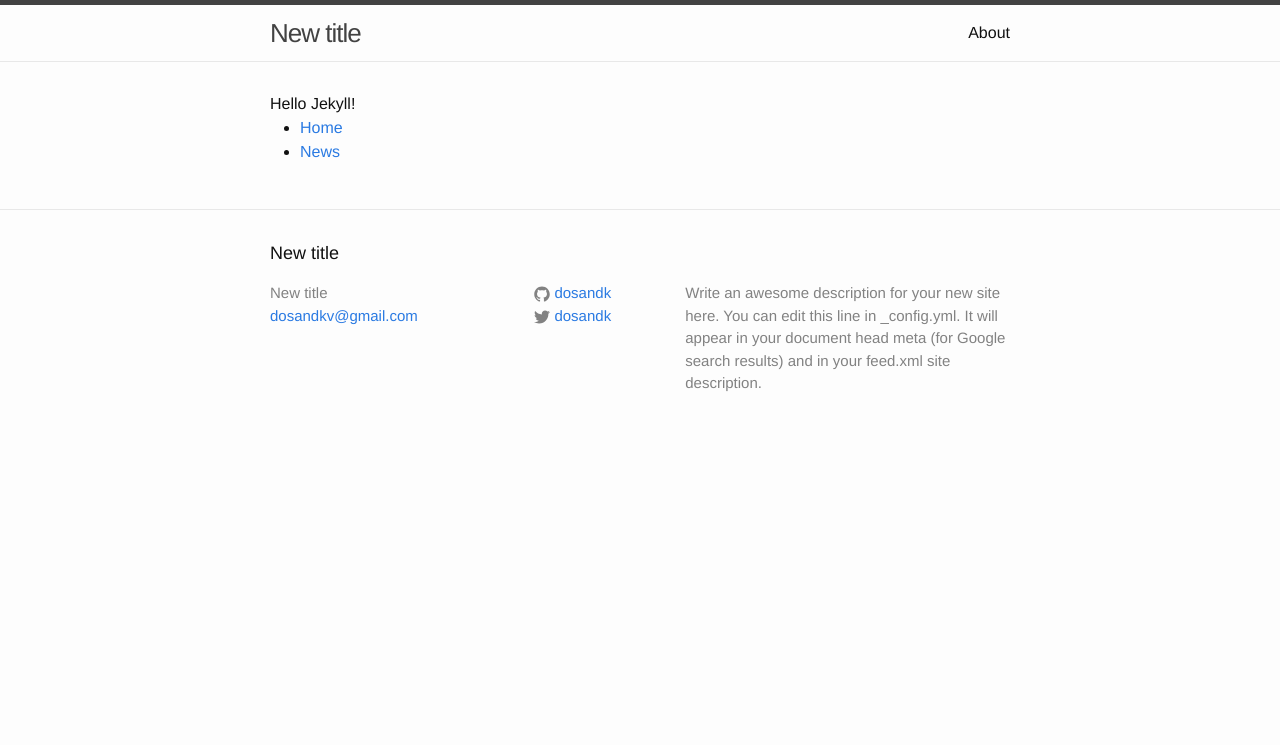
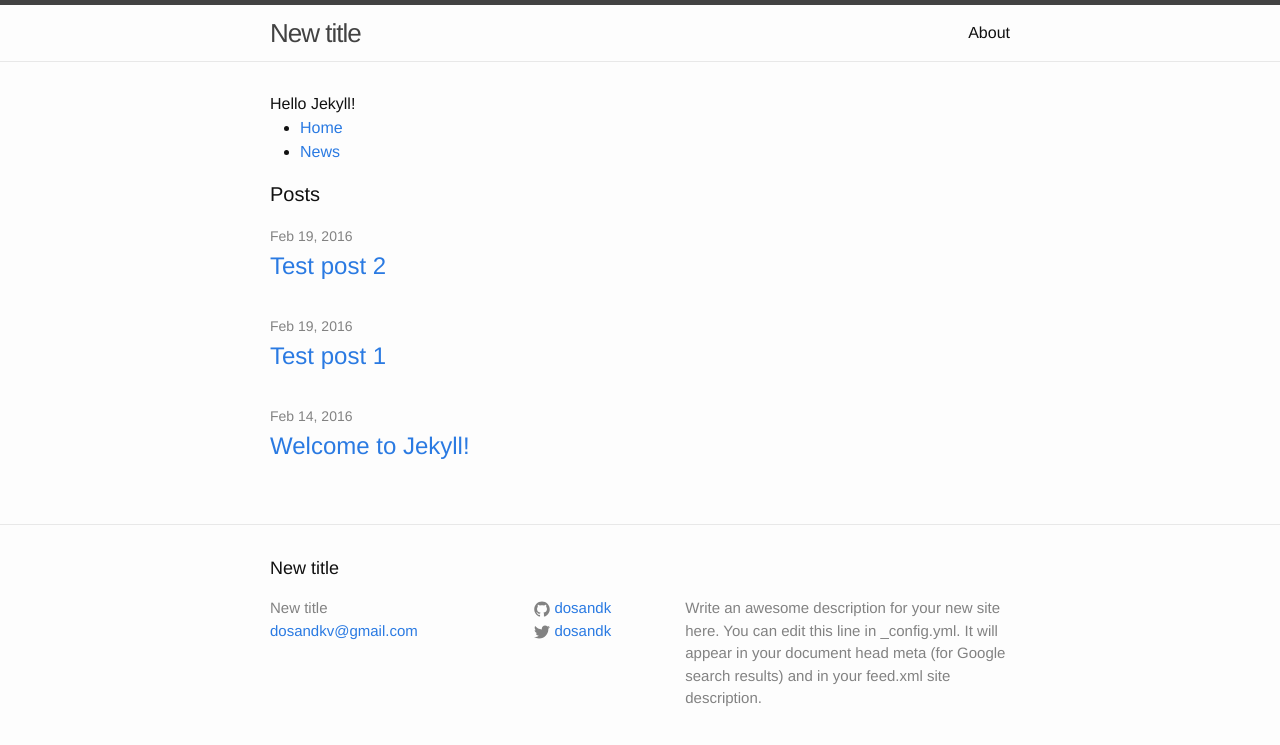
Before and after one commit to dosandk/blog, a Jekyll site: the page built from index.html, in a window 1280 px wide. Shown: the top 745 px of the page. Built offline with Jekyll 4.4.1, drawn with Linux system fonts in a browser that asks for light colours.

```diff
--- a/_config.yml
+++ b/_config.yml
@@ -17,5 +17,7 @@ url: "http://dosandk.github.io/" # the base hostname & protocol for your site
 twitter_username: dosandk
 github_username:  dosandk
 
+exclude: [node_modules, gulpfile.js]
+
 # Build settings
 markdown: kramdown
--- /dev/null
+++ b/_posts/2016-02-19-test-post-1.md
@@ -0,0 +1,10 @@
+---
+layout: post
+title:  "Test post 1"
+date:   2016-02-19
+categories: test
+---
+
+### Test post 1
+
+Some text here
--- /dev/null
+++ b/_posts/2016-02-19-test-post-2.md
@@ -0,0 +1,10 @@
+---
+layout: post
+title:  "Test post 2"
+date:   2016-02-19
+categories: test
+---
+
+### Test post 2
+
+Some text here
--- a/index.html
+++ b/index.html
@@ -8,3 +8,19 @@ layout: default
     <li><a href="{{site.baseurl}}/index.html">Home</a></li>
     <li><a href="{{site.baseurl}}/news.html">News</a></li>
 </ul>
+
+<div class="home">
+    <h1 class="page-heading">Posts</h1>
+
+    <ul class="post-list">
+        {% for post in site.posts %}
+        <li>
+            <span class="post-meta">{{ post.date | date: "%b %-d, %Y" }}</span>
+
+            <h2>
+                <a class="post-link" href="{{ post.url | prepend: site.baseurl }}">{{ post.title }}</a>
+            </h2>
+        </li>
+        {% endfor %}
+    </ul>
+</div>
```
Also changed, not shown: gulpfile.js (added, +13 -0 lines), package.json (added, +23 -0 lines), 1 other file.
